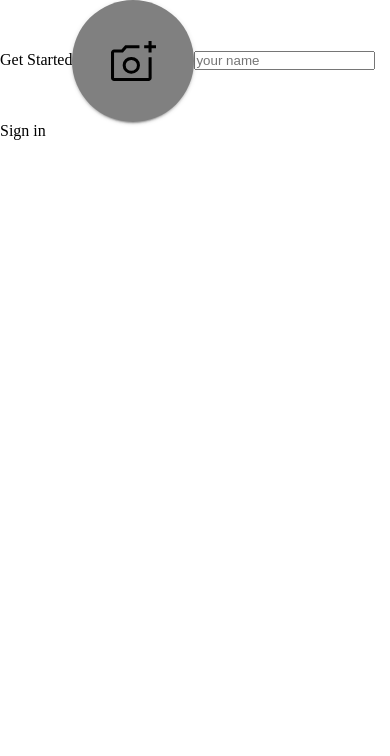
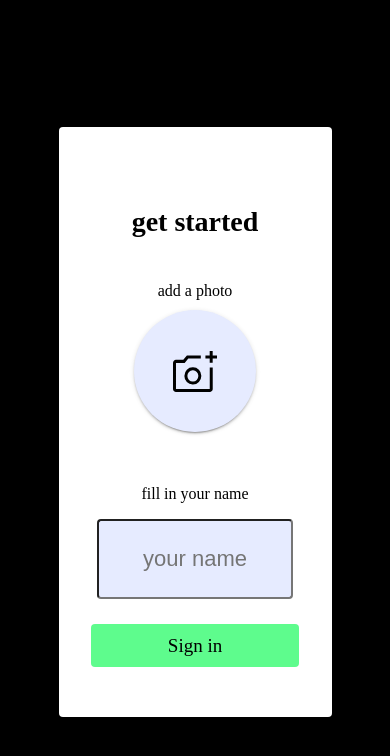
Before and after one commit to Tornikesamkharadze/Unilab-todo, a React (Vite) app: page /signinform in a window 390 px wide. Shown: the top 756 px of the page. Built offline with nearby package versions, Linux system fonts and the light colour scheme.

Commit message:
responsive styled

```diff
--- a/src/Routes/SignInForm.jsx
+++ b/src/Routes/SignInForm.jsx
@@ -11,9 +11,11 @@ const SignInForm = () => {
 
   return (
     <SignInFormWrapper>
-      <label>Get Started</label>
+      <div className="form-container">
+        <h1>get started</h1>
+        <label>add a photo</label>
         {user.photo ? (
-        <img className="userImage" src={user.photo} alt="user_image" />
+          <img className="upload-btn" src={user.photo} alt="user_image" />
         ) : (
           <Button className="upload-btn" variant="contained" component="label">
             <img src={UploadPhoto} alt="upload_icon" />
@@ -27,29 +29,98 @@ const SignInForm = () => {
             />
           </Button>
         )}
+        <label>fill in your name</label>
         <input
           type="text"
           placeholder="your name"
           name="name"
           value={user.name}
           onChange={handleUserChange}
+          className="user-input"
         />
-      {isSignIn ? <Link to="/todocart">Sign in</Link> : <span>Sign in</span>}
+        {isSignIn ? (
+          <Link className="sign-in" to="/todocart">
+            Sign in
+          </Link>
+        ) : (
+          <span className="sign-in">Sign in</span>
+        )}
+      </div>
     </SignInFormWrapper>
   );
 };
 
 const SignInFormWrapper = styled.form`
+  input[type="text"] {
+    text-align: center;
+    font-size: 22px;
+  }
+  @media (min-width: 300px) {
+    display: flex;
+    align-items: center;
+    justify-content: center;
+    height: 100vh;
+    background: #000000;
+    .form-container {
+      display: flex;
+      flex-direction: column;
+      justify-content: center;
+      align-items: center;
+      background: #ffffff;
+      border-radius: 4px;
+      width: 70%;
+      height: 70vh;
+      h1 {
+        margin: 30px 0 44px 0;
+        color: #000000;
+        font-size: 28px;
+      }
+    }
     .upload-btn {
       height: 122px;
       width: 122px;
       border-radius: 50%;
-    background-color: gray;
+      background: #e6ebff;
+      margin: 10px 0 53px 0;
     }
-  .userImage {
-    height: 68px;
-    width: 68px;
-    border-radius: 50px;
+    .upload-btn:hover {
+      background-color: #5efc8d;
+    }
+    .user-input {
+      margin: 16px 0 25px 0;
+      border-radius: 4px;
+      background: #e6ebff;
+      height: 76px;
+      width: 70%;
+    }
+    .sign-in {
+      font-size: 19px;
+      padding: 11px 77px 10px 77px;
+      background-color: #5efc8d;
+      border-radius: 4px;
+      color: #000000;
+    }
+    .sign-in:hover {
+      background: #000000;
+      color: #ffffff;
+    }
+  }
+  @media (min-width: 800px) {
+    .form-container {
+      width: 588px;
+      height: 688px;
+      h1 {
+        font-size: 48px;
+      }
+    }
+    .user-input {
+      width: 487px;
+      height: 76px;
+    }
+    .sign-in {
+      font-size: 45px;
+    }
   }
 `;
+
 export default SignInForm;
```
Lines whose indentation alone changed are shown as unchanged.
